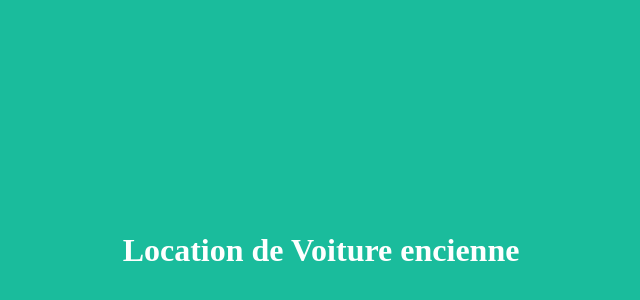
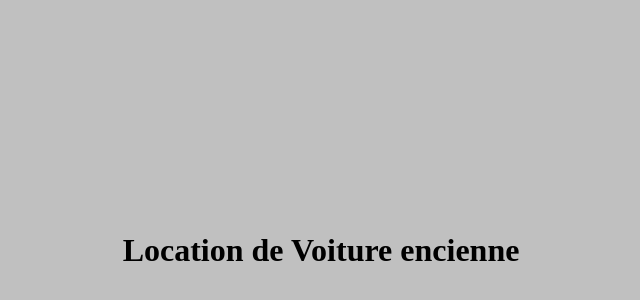
Before and after one commit to OumarDiallo18/Universel-IT, a plain HTML site: page index.html in a window 1280 px wide. Shown: the part 42-342 px from the top of the page, without its empty margins (319-959 px from the left). Drawn offline with Linux system fonts and the light colour scheme.

Commit message:
Modif de la couleur du background

```diff
--- a/index.html
+++ b/index.html
@@ -3,7 +3,7 @@
 <head>
 	<title>Location de Voiture</title>
 </head>
-<body style="background-color: #1abc9c">
-	<h1 style="padding-top: 20%; padding-bottom: 20%; text-align: center; color: #ffffff">Location de Voiture encienne</h1>
+<body style="background-color: silver">
+	<h1 style="padding-top: 20%; padding-bottom: 20%; text-align: center; color: black">Location de Voiture encienne</h1>
 </body>
 </html>
```
